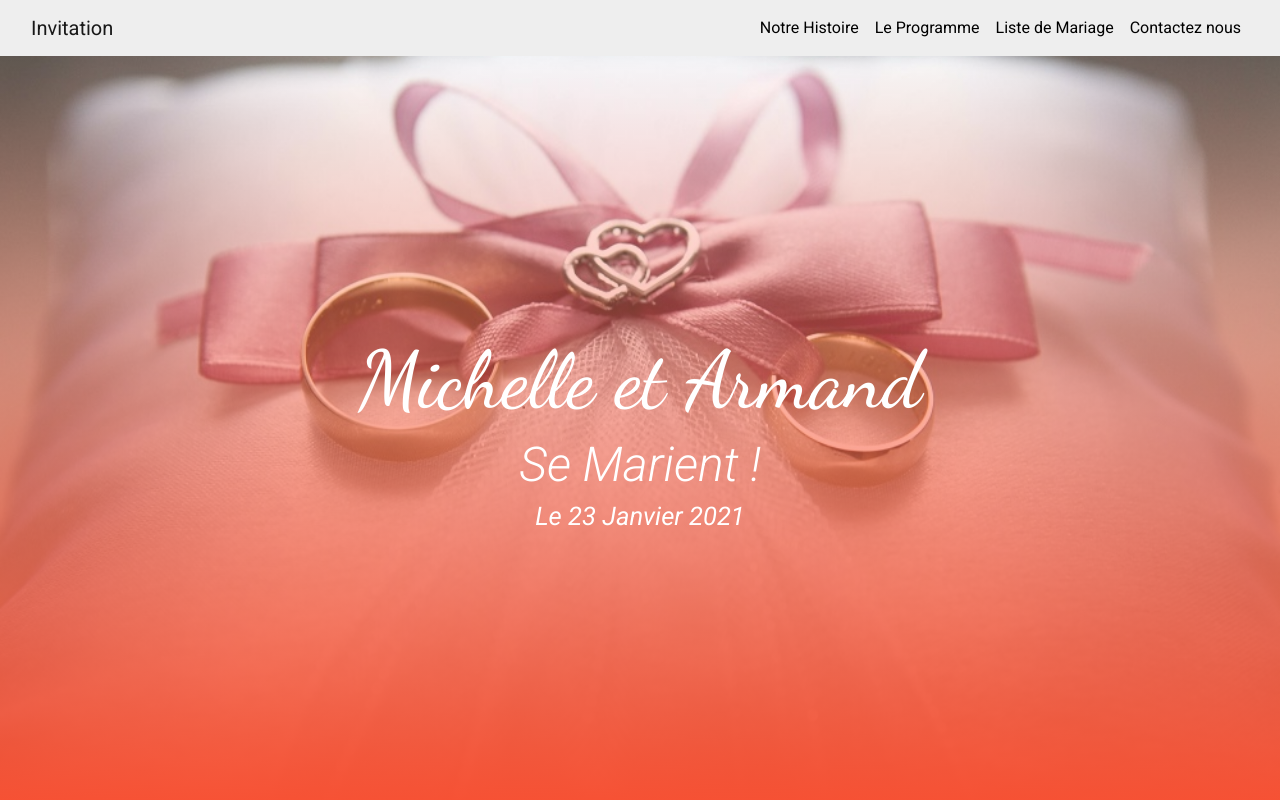
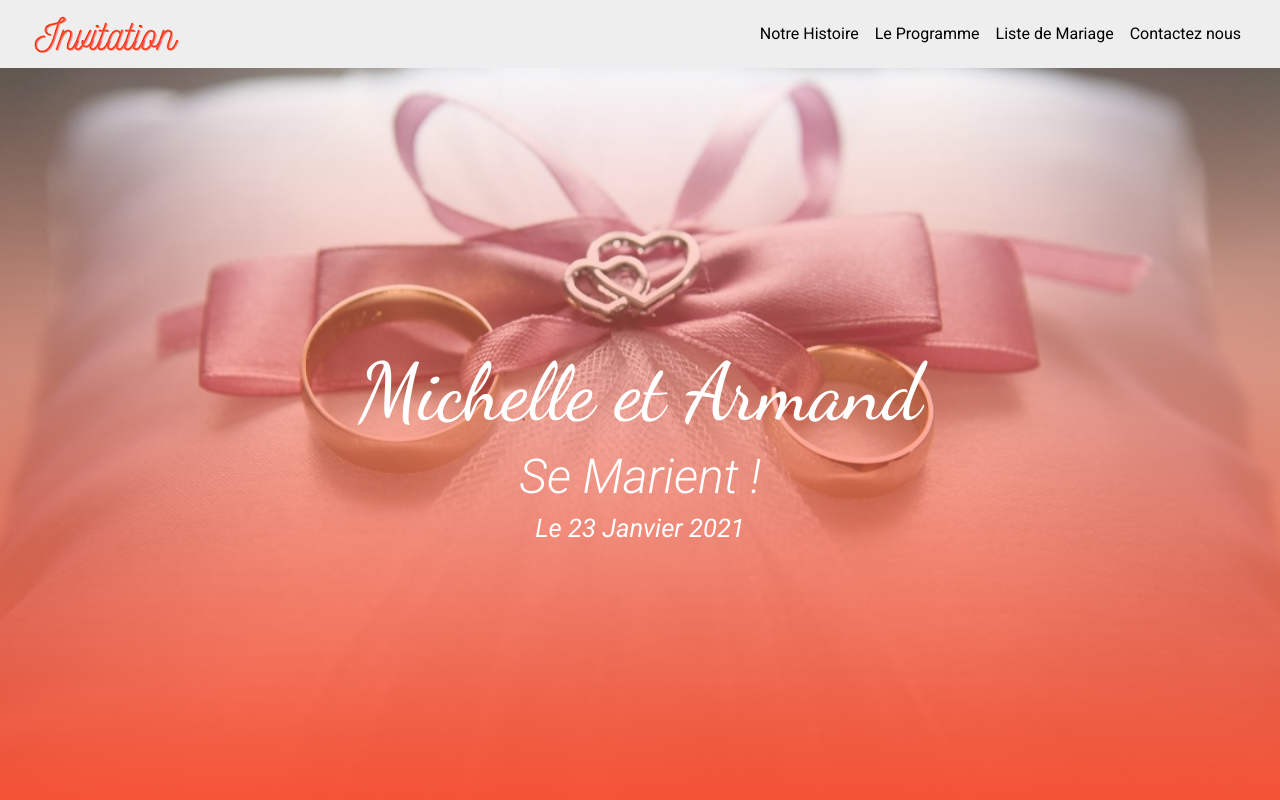
Before and after one commit to OlivierDjatchue/MichelleetArnand, a plain HTML site: page index.html in a window 1280 px wide. Shown: the top 800 px of the page. Drawn offline with nearby package versions, Linux system fonts and the light colour scheme.

Commit message:
add logo

```diff
--- a/index.html
+++ b/index.html
@@ -18,7 +18,7 @@
     <body>
         <div class="container-fluid">
             <nav class="navbar navbar-expand-lg navbar-light">
-                <a class="navbar-brand" href="#">Invitation</a>
+                <a class="navbar-brand" href="#"><img src="img/logo.png"></a>
                 <button class="navbar-toggler" type="button" data-toggle="collapse" data-target="#navbarNav" aria-controls="navbarNav" aria-expanded="false" aria-label="Toggle navigation">
                     <span class="navbar-toggler-icon"></span>
                 </button>
--- a/style.css
+++ b/style.css
@@ -52,12 +52,14 @@ body {
 	padding: 1rem;
 	height: 100%;
 }
+
 .femme {
 	color: #eee;
 	background: #f85032;
 	background: linear-gradient(to left, #e73827, #f85032);
 	box-shadow: 5px 11px 50px rgba(0, 0, 0, 0.9);
 }
+
 .homme {
 	color: #eee;
 	background: #f85032;
```
Also changed, not shown: img/logo.png (added).
